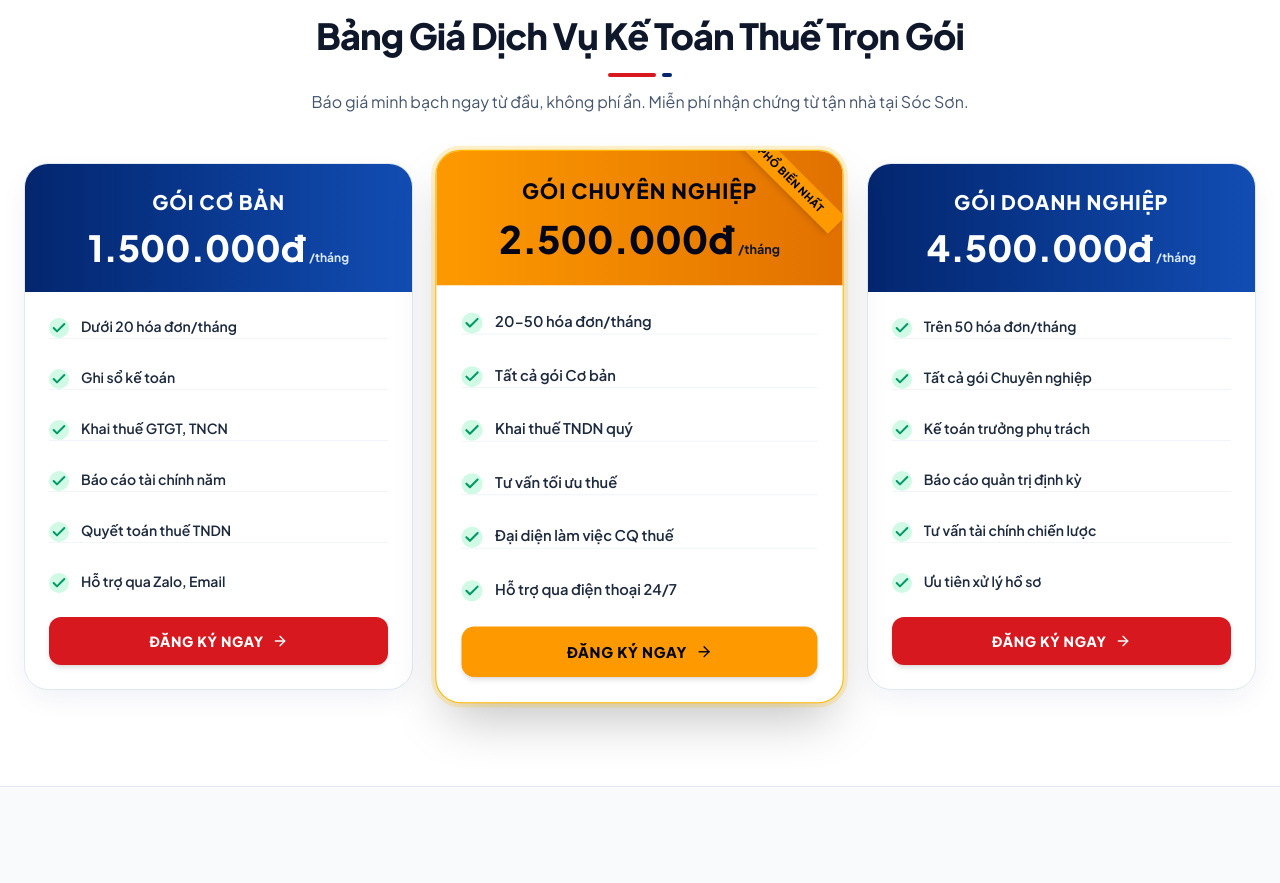
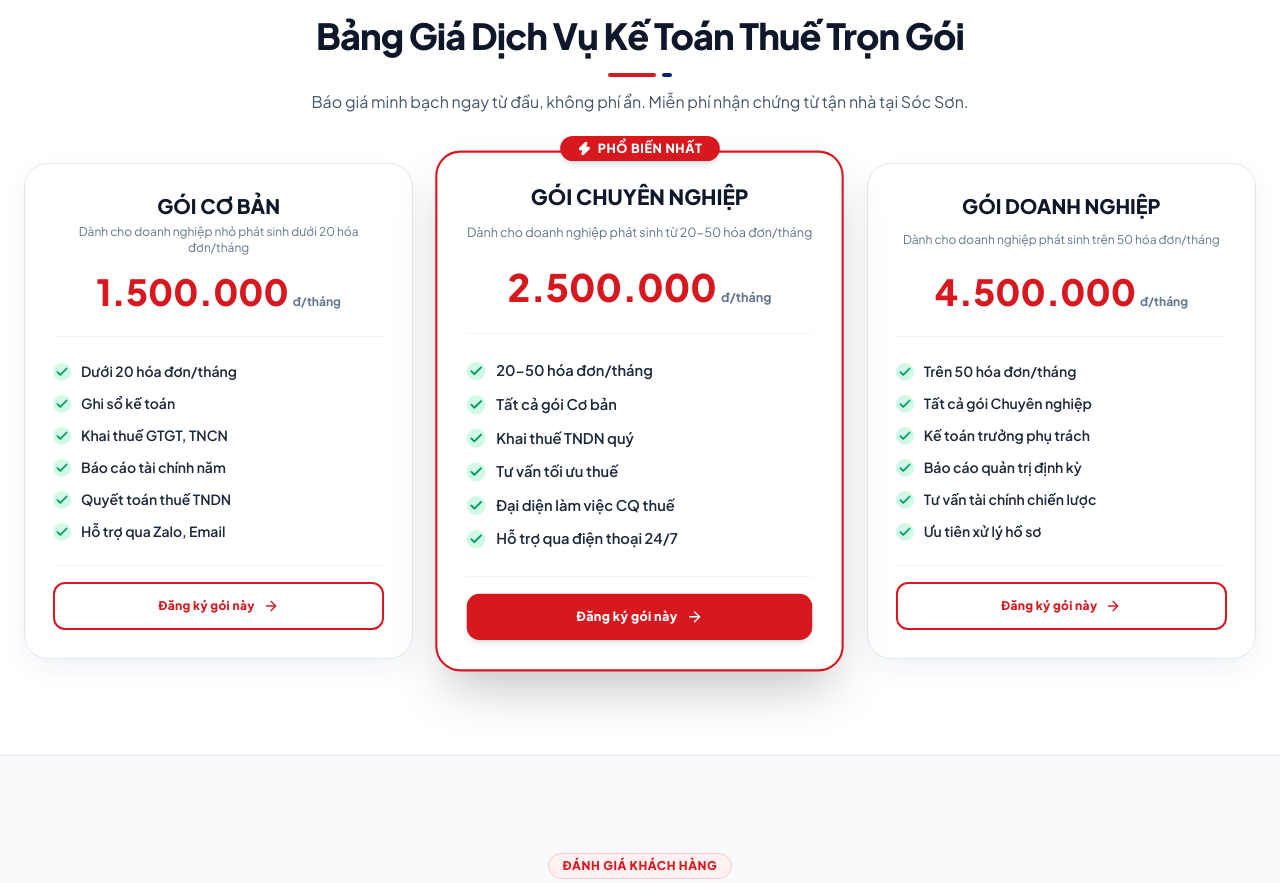
Before and after one commit to himawariproperty2026-boop/dichvuketoanthuesocson, a Next.js app: page / in a window 1280 px wide. Shown: the part 5482-6365 px from the top of the page. Built offline with nearby package versions, Linux system fonts and the light colour scheme; no server answers.

Commit message:
Restore clean Red & White theme for Pricing Cards while keeping new price values (1.5M, 2.5M, 4.5M) matching Image 2

```diff
--- a/components/PricingCard.tsx
+++ b/components/PricingCard.tsx
@@ -1,6 +1,6 @@
 import React from "react";
 import Link from "next/link";
-import { Check, ArrowRight } from "lucide-react";
+import { Check, Zap, ArrowRight } from "lucide-react";
 
 interface PricingPackage {
   id: string;
@@ -20,68 +20,60 @@ interface PricingCardProps {
 export const PricingCard: React.FC<PricingCardProps> = ({ pkg }) => {
   return (
     <div
-      className={`rounded-3xl overflow-hidden flex flex-col justify-between transition-all duration-300 relative bg-white border ${
+      className={`rounded-3xl p-7 flex flex-col justify-between transition-all duration-300 relative ${
         pkg.recommended
-          ? "border-amber-400 shadow-2xl scale-105 z-10 ring-4 ring-amber-400/20"
-          : "border-slate-200 shadow-soft hover:shadow-xl hover:border-slate-300"
+          ? "bg-white border-2 border-[#D7181F] shadow-2xl scale-105 z-10"
+          : "bg-white border border-slate-200 shadow-soft hover:shadow-xl hover:border-slate-300"
       }`}
     >
-      {/* Top Banner Ribbon Badge for Recommended Package */}
+      {/* Recommended Top Centered Badge */}
       {pkg.recommended && (
-        <div className="absolute top-4 right-0 translate-x-3 bg-amber-500 text-slate-950 font-black text-[10px] uppercase tracking-wider py-1 px-5 rotate-45 shadow-md z-20 pointer-events-none">
-          {pkg.badge || "PHỔ BIẾN NHẤT"}
+        <div className="absolute -top-4 left-1/2 -translate-x-1/2 px-4 py-1 rounded-full bg-[#D7181F] text-white text-xs font-black uppercase tracking-wider shadow-md flex items-center gap-1.5 whitespace-nowrap">
+          <Zap className="w-3.5 h-3.5 fill-current text-white" />
+          <span>{pkg.badge || "PHỔ BIẾN NHẤT"}</span>
         </div>
       )}
 
       <div>
-        {/* Card Header Block (Matching Image 2 Teal/Amber Header Style) */}
-        <div
-          className={`p-6 text-center text-white relative ${
-            pkg.recommended
-              ? "bg-gradient-to-r from-amber-500 to-amber-600 text-slate-950"
-              : "bg-gradient-to-r from-[#04266F] to-[#124DB3]"
-          }`}
-        >
-          <h3 className={`font-black text-lg sm:text-xl uppercase tracking-wider ${pkg.recommended ? "text-slate-950" : "text-white"}`}>
-            {pkg.name}
-          </h3>
+        {/* Card Header Info */}
+        <div className="text-center pb-6 border-b border-slate-100">
+          <h3 className="font-black text-xl text-slate-900">{pkg.name}</h3>
+          <p className="text-xs text-slate-500 mt-1 min-h-[32px] flex items-center justify-center">
+            {pkg.target}
+          </p>
 
-          <div className="mt-3 flex items-baseline justify-center gap-1">
-            <span className={`text-3xl sm:text-4xl font-black ${pkg.recommended ? "text-slate-950" : "text-white"}`}>
-              {pkg.price}đ
+          <div className="mt-4 flex items-baseline justify-center gap-1">
+            <span className="text-3xl sm:text-4xl font-black text-[#D7181F]">
+              {pkg.price}
             </span>
-            <span className={`text-xs font-bold ${pkg.recommended ? "text-slate-900" : "text-blue-100"}`}>
-              /{pkg.period.replace("đ/", "")}
-            </span>
+            <span className="text-xs font-bold text-slate-500">{pkg.period}</span>
           </div>
         </div>
 
         {/* Features List */}
-        <div className="p-6">
-          <ul className="space-y-3.5 text-xs sm:text-sm text-slate-700 font-semibold divide-y divide-slate-100">
+        <ul className="space-y-3 py-6 text-xs sm:text-sm text-slate-700 font-medium">
           {pkg.features.map((ft, idx) => (
-              <li key={idx} className={`${idx > 0 ? "pt-3.5" : ""} flex items-start gap-3`}>
+            <li key={idx} className="flex items-start gap-2.5">
               <div className="p-0.5 rounded-full bg-emerald-100 text-emerald-600 flex-shrink-0 mt-0.5">
-                  <Check className="w-4 h-4 stroke-[3]" />
+                <Check className="w-3.5 h-3.5 stroke-[3]" />
               </div>
-                <span className="text-slate-800">{ft}</span>
+              <span className="text-slate-800 font-semibold">{ft}</span>
             </li>
           ))}
         </ul>
       </div>
-      </div>
 
-      {/* Button CTA (Solid Amber/Red button as in Image 2) */}
-      <div className="p-6 pt-0">
+      {/* Button CTA (Red Solid for Recommended, Red Outline for others as in Screenshot 2) */}
+      <div className="pt-4 border-t border-slate-100">
         <Link
           href={`/lien-he?package=${pkg.id}`}
-          className={`w-full py-3.5 rounded-xl font-extrabold text-xs sm:text-sm uppercase tracking-wider flex items-center justify-center gap-2 shadow-md hover:shadow-lg transition-all cursor-pointer ${
+          className={`w-full py-3.5 rounded-xl font-extrabold text-xs tracking-wide flex items-center justify-center gap-2 transition-all cursor-pointer ${
             pkg.recommended
-              ? "bg-amber-500 hover:bg-amber-600 text-slate-950"
-              : "bg-[#D7181F] hover:bg-[#B81117] text-white"
+              ? "bg-[#D7181F] hover:bg-[#B81117] text-white shadow-md hover:shadow-lg"
+              : "bg-white border-2 border-[#D7181F] text-[#D7181F] hover:bg-red-50"
           }`}
         >
-          <span>Đăng ký ngay</span>
+          <span>Đăng ký gói này</span>
           <ArrowRight className="w-4 h-4" />
         </Link>
       </div>
```
Lines whose indentation alone changed are shown as unchanged.
